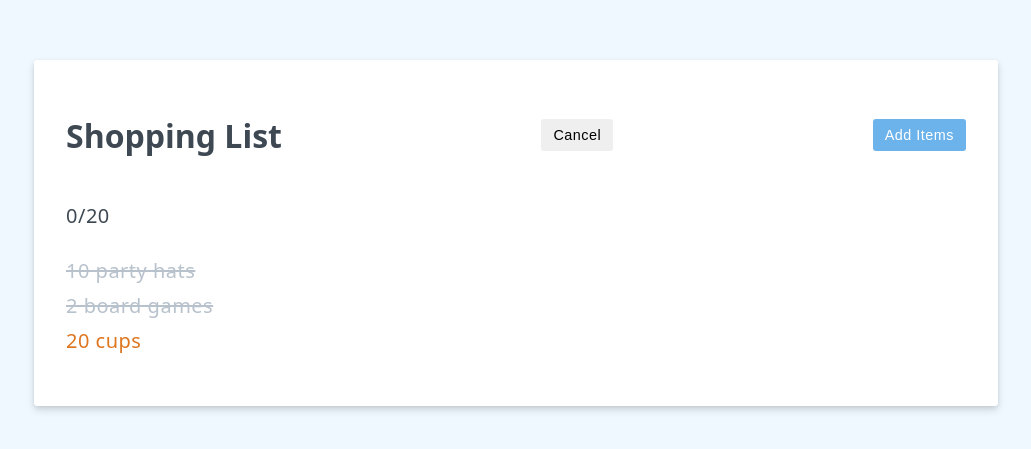
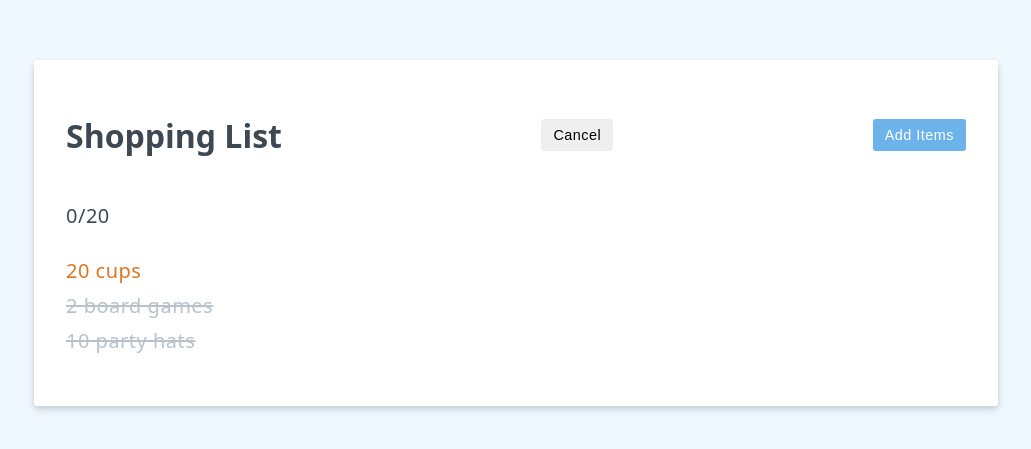
Before and after one commit to MrOLU24/Shopping-List, a Vue app: page / in a window 1280 px wide. Shown: the part 167-616 px from the top of the page, without its empty margins (124-1155 px from the left). Built offline with nearby package versions, Linux system fonts and the light colour scheme.

Commit message:
reverse method in javascript

```diff
--- a/src/App.vue
+++ b/src/App.vue
@@ -7,6 +7,9 @@ const editing = ref(false);
 const characterCount = computed(() => {
   return newItem.value.length;
 });
+const reverseitem = computed(()=>{
+  return [...items.value].reverse()
+})
 // Array holding shopping list items, each item has an id and label
 const items = ref([
   { id: 1, label: "10 party hats", purchased: true, highPriority: false },
@@ -73,7 +76,7 @@ const togglePurchased = (item) => {
   <ul>
     <li
       @click="togglePurchased(items)"
-      v-for="(items, index) in items"
+      v-for="(items, index) in reverseitem"
       :key="items.id"
       class="static-class"
       :class="{ strikeout: items.purchased, priority: items.highPriority }"
```
